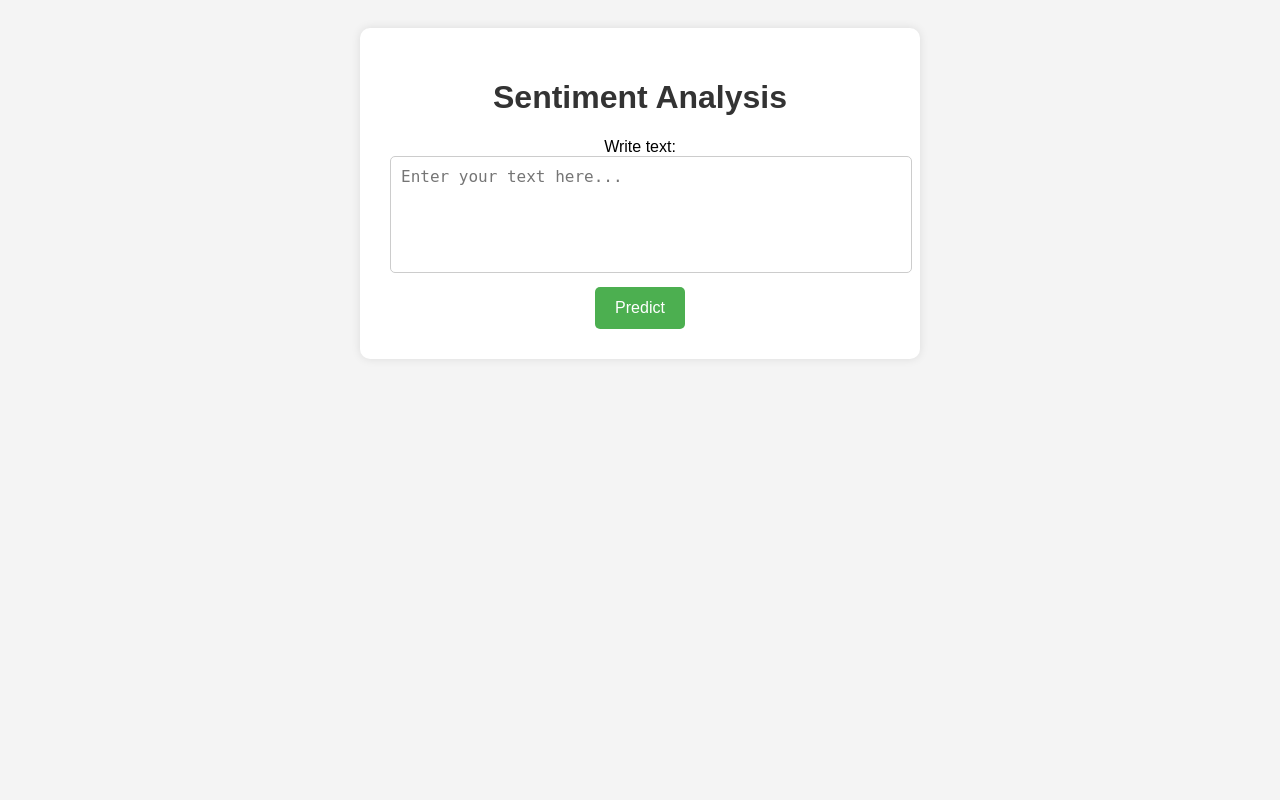
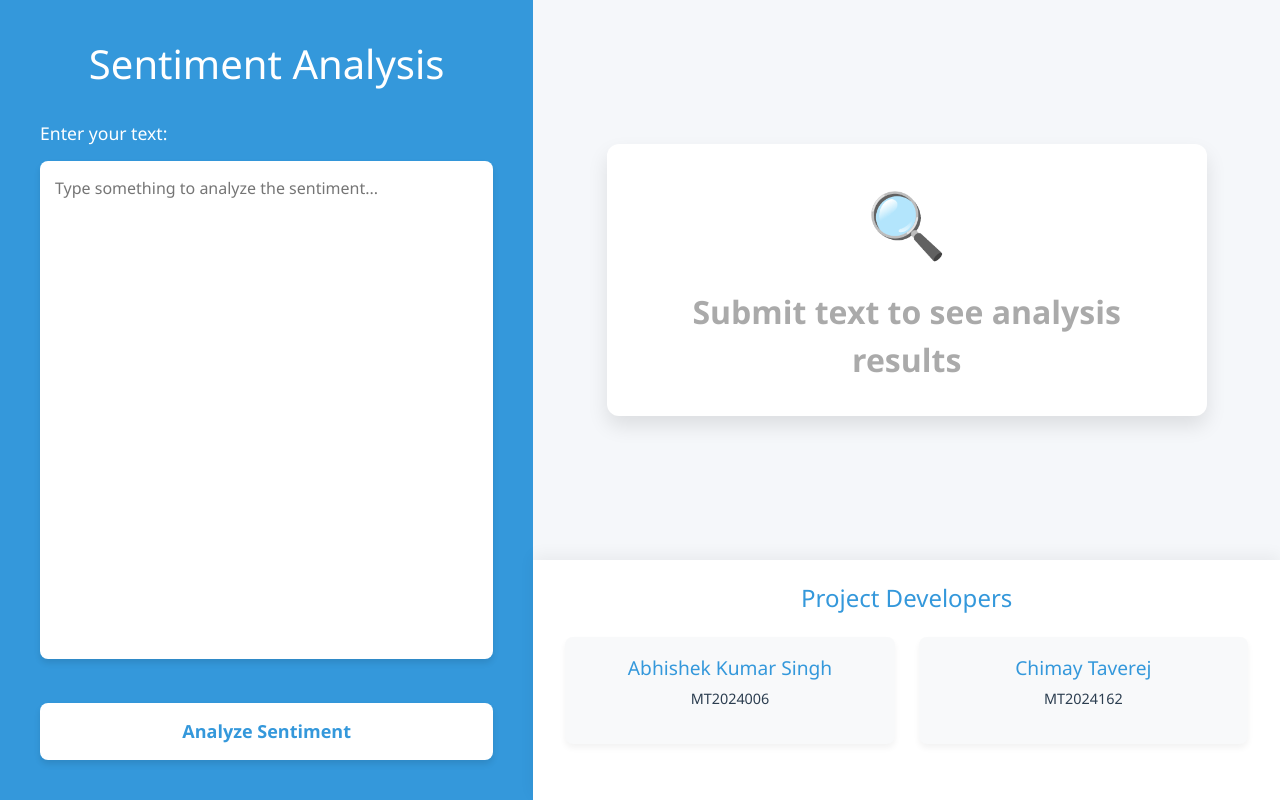
Before and after one commit to aks-master/SPE_MLOps, a Flask app: page / in a window 1280 px wide. Run offline with Flask 3, Linux system fonts and the light colour scheme; parts of the project's set-up code (start-up, migrations or seed data) failed here and were passed over.

```diff
--- a/flask_app/app.py
+++ b/flask_app/app.py
@@ -108,7 +108,7 @@ PREDICTION_COUNT = Counter(
 model_name = "my_model"
 def get_latest_model_version(model_name):
     client = mlflow.MlflowClient()
-    latest_version = client.get_latest_versions(model_name, stages=["Staging"])
+    latest_version = client.get_latest_versions(model_name, stages=["Production"])
     if not latest_version:
         latest_version = client.get_latest_versions(model_name, stages=["None"])
     return latest_version[0].version if latest_version else None
--- a/flask_app/templates/index.html
+++ b/flask_app/templates/index.html
@@ -1,87 +1,248 @@
 <!DOCTYPE html>
 <html lang="en">
+
 <head>
     <meta charset="UTF-8">
     <meta name="viewport" content="width=device-width, initial-scale=1.0">
     <title>Sentiment Analysis</title>
+    <!-- Bootstrap CSS -->
+    <link href="https://cdn.jsdelivr.net/npm/bootstrap@5.3.0/dist/css/bootstrap.min.css" rel="stylesheet">
     <style>
+        :root {
+            --primary-color: #3498db;
+            --secondary-color: #2980b9;
+            --positive-color: #27ae60;
+            --negative-color: #e74c3c;
+            --light-bg: #f5f7fa;
+            --dark-text: #2c3e50;
+            --shadow: 0 10px 20px rgba(0, 0, 0, 0.1);
+            --card-bg: white;
+        }
+
         body {
-            font-family: Arial, sans-serif;
-            background-color: #f4f4f4;
+            font-family: 'Segoe UI', Tahoma, Geneva, Verdana, sans-serif;
+            background-color: var(--light-bg);
+            color: var(--dark-text);
+            min-height: 100vh;
+        }
+
+        /* Left side - Form */
+        .form-section {
+            background: var(--primary-color);
+            padding: 2.5rem;
+            height: 100vh;
+            box-shadow: var(--shadow);
+        }
+
+        .form-section h1 {
+            color: white;
+            margin-bottom: 2rem;
             text-align: center;
-            padding: 20px;
         }
-        .container {
-            max-width: 500px;
-            margin: auto;
-            background: white;
-            padding: 30px;
-            border-radius: 10px;
-            box-shadow: 0 0 10px rgba(0, 0, 0, 0.1);
+
+        label {
+            display: block;
+            margin-bottom: 15px;
+            font-weight: 500;
+            color: white;
+            font-size: 1.1rem;
         }
-        h1 {
-            color: #333;
-        }
+
         textarea {
             width: 100%;
-            padding: 10px;
-            border: 1px solid #ccc;
-            border-radius: 5px;
+            padding: 15px;
+            border: none;
+            border-radius: 8px;
             resize: none;
             font-size: 16px;
+            font-family: inherit;
+            transition: box-shadow 0.3s;
+            box-sizing: border-box;
+            margin-bottom: 1.5rem;
+            box-shadow: 0 4px 6px rgba(0, 0, 0, 0.1);
+            min-height: 250px;
         }
-        button {
-            background-color: #4CAF50;
+
+        textarea:focus {
+            outline: none;
+            box-shadow: 0 6px 12px rgba(0, 0, 0, 0.15);
+        }
+
+        .submit-btn {
+            background-color: white;
+            color: var(--primary-color);
+            border: none;
+            padding: 15px 25px;
+            margin-top: 20px;
+            cursor: pointer;
+            border-radius: 8px;
+            font-size: 18px;
+            font-weight: bold;
+            transition: all 0.3s;
+            box-shadow: 0 4px 6px rgba(0, 0, 0, 0.1);
+            width: 100%;
+        }
+
+        .submit-btn:hover {
+            background-color: #f8f9fa;
+            transform: translateY(-2px);
+            box-shadow: 0 6px 12px rgba(0, 0, 0, 0.15);
+        }
+
+        .submit-btn:active {
+            transform: translateY(0);
+        }
+
+        /* Result section */
+        .result-section {
+            height: 70vh;
+            padding: 2rem;
+            display: flex;
+            justify-content: center;
+            align-items: center;
+            background-color: var(--light-bg);
+        }
+
+        .result {
+            font-size: 2rem;
+            font-weight: 600;
+            padding: 2rem;
+            border-radius: 12px;
+            text-align: center;
+            display: flex;
+            flex-direction: column;
+            align-items: center;
+            justify-content: center;
+            gap: 1rem;
+            width: 90%;
+            max-width: 600px;
+            box-shadow: var(--shadow);
+            transition: all 0.3s;
+        }
+
+        .result.empty {
+            background-color: var(--card-bg);
+            color: #aaa;
+        }
+
+        .positive {
             color: white;
-            border: none;
-            padding: 12px 20px;
-            margin-top: 10px;
-            cursor: pointer;
-            border-radius: 5px;
-            font-size: 16px;
+            background-color: var(--positive-color);
         }
-        button:hover {
-            background-color: #45a049;
+
+        .negative {
+            color: white;
+            background-color: var(--negative-color);
         }
-        .result {
-            margin-top: 20px;
-            font-size: 22px;
+
+        .emoji {
+            font-size: 4rem;
+        }
+
+        /* Developer info section */
+        .dev-section {
+            height: 30vh;
+            padding: 1.5rem 2rem;
+            background-color: var(--card-bg);
+            box-shadow: 0 -5px 15px rgba(0, 0, 0, 0.05);
+        }
+
+        .dev-section h2 {
+            color: var(--primary-color);
+            font-size: 1.5rem;
+            margin-bottom: 1.5rem;
+            text-align: center;
+        }
+
+        .dev-card {
+            padding: 1.2rem;
+            border-radius: 8px;
+            background-color: #f8f9fa;
+            text-align: center;
+            box-shadow: 0 4px 6px rgba(0, 0, 0, 0.05);
+            transition: transform 0.2s;
+            height: 100%;
+        }
+
+        .dev-card:hover {
+            transform: translateY(-5px);
+        }
+
+        .dev-card h3 {
+            font-size: 1.2rem;
+            color: var(--primary-color);
+            margin-bottom: 10px;
+        }
+
+        .dev-role {
             font-weight: bold;
-            padding: 10px;
-            border-radius: 5px;
+            color: var(--secondary-color);
+            margin-bottom: 8px;
         }
-        .positive {
-            color: #155724;
-            background-color: #d4edda;
-            border: 1px solid #c3e6cb;
-        }
-        .negative {
-            color: #721c24;
-            background-color: #f8d7da;
-            border: 1px solid #f5c6cb;
+
+        .dev-info-text {
+            font-size: 0.9rem;
+            color: var(--dark-text);
+            line-height: 1.4;
         }
     </style>
 </head>
+
 <body>
+    <div class="container-fluid p-0">
+        <div class="row g-0">
+            <!-- Left side - Form (40%) -->
+            <div class="col-lg-5 form-section d-flex flex-column">
+                <h1>Sentiment Analysis</h1>
+                <form action="/predict" method="POST" id="analysis-form" class="d-flex flex-column flex-grow-1">
+                    <label for="text">Enter your text:</label>
+                    <textarea id="text" name="text" placeholder="Type something to analyze the sentiment..."
+                        class="flex-grow-1"></textarea>
+                    <button type="submit" class="submit-btn">Analyze Sentiment</button>
+                </form>
+            </div>
 
-    <div class="container">
-        <h1>Sentiment Analysis</h1>
-        <form action="/predict" method="POST">
-            <label for="text">Write text:</label><br>
-            <textarea id="text" name="text" rows="5" placeholder="Enter your text here..."></textarea><br>
-            <button type="submit">Predict</button>
-        </form>
+            <!-- Right side container (60%) -->
+            <div class="col-lg-7 d-flex flex-column">
+                <!-- Results section - 70% of right side -->
+                <div class="result-section">
+                    {% if result is not none %}
+                    <div class="result {% if result == 1 %}positive{% else %}negative{% endif %}">
+                        <span class="emoji">{% if result == 1 %}😊{% else %}😞{% endif %}</span>
+                        <span>{% if result == 1 %}Positive Sentiment{% else %}Negative Sentiment{% endif %}</span>
+                    </div>
+                    {% else %}
+                    <div class="result empty">
+                        <span class="emoji">🔍</span>
+                        <span>Submit text to see analysis results</span>
+                    </div>
+                    {% endif %}
+                </div>
 
-        {% if result is not none %}
-            <div class="result {% if result == 1 %}positive{% else %}negative{% endif %}">
-                {% if result == 1 %}
-                    😊 Positive Sentiment
-                {% else %}
-                    😞 Negative Sentiment
-                {% endif %}
+                <!-- Developer info section - 30% of right side -->
+                <div class="dev-section">
+                    <h2>Project Developers</h2>
+                    <div class="row g-4">
+                        <div class="col-md-6">
+                            <div class="dev-card">
+                                <h3>Abhishek Kumar Singh</h3>
+                                <p class="dev-info-text">MT2024006</p>
+                            </div>
+                        </div>
+                        <div class="col-md-6">
+                            <div class="dev-card">
+                                <h3>Chimay Taverej</h3>
+                                <p class="dev-info-text">MT2024162</p>
+                            </div>
+                        </div>
+                    </div>
+                </div>
             </div>
-        {% endif %}
+        </div>
     </div>
 
+    <!-- Bootstrap JS -->
+    <script src="https://cdn.jsdelivr.net/npm/bootstrap@5.3.0/dist/js/bootstrap.bundle.min.js"></script>
 </body>
+
 </html>
```
Also changed, not shown: .github/workflows/ci.yaml, 1 other file.
